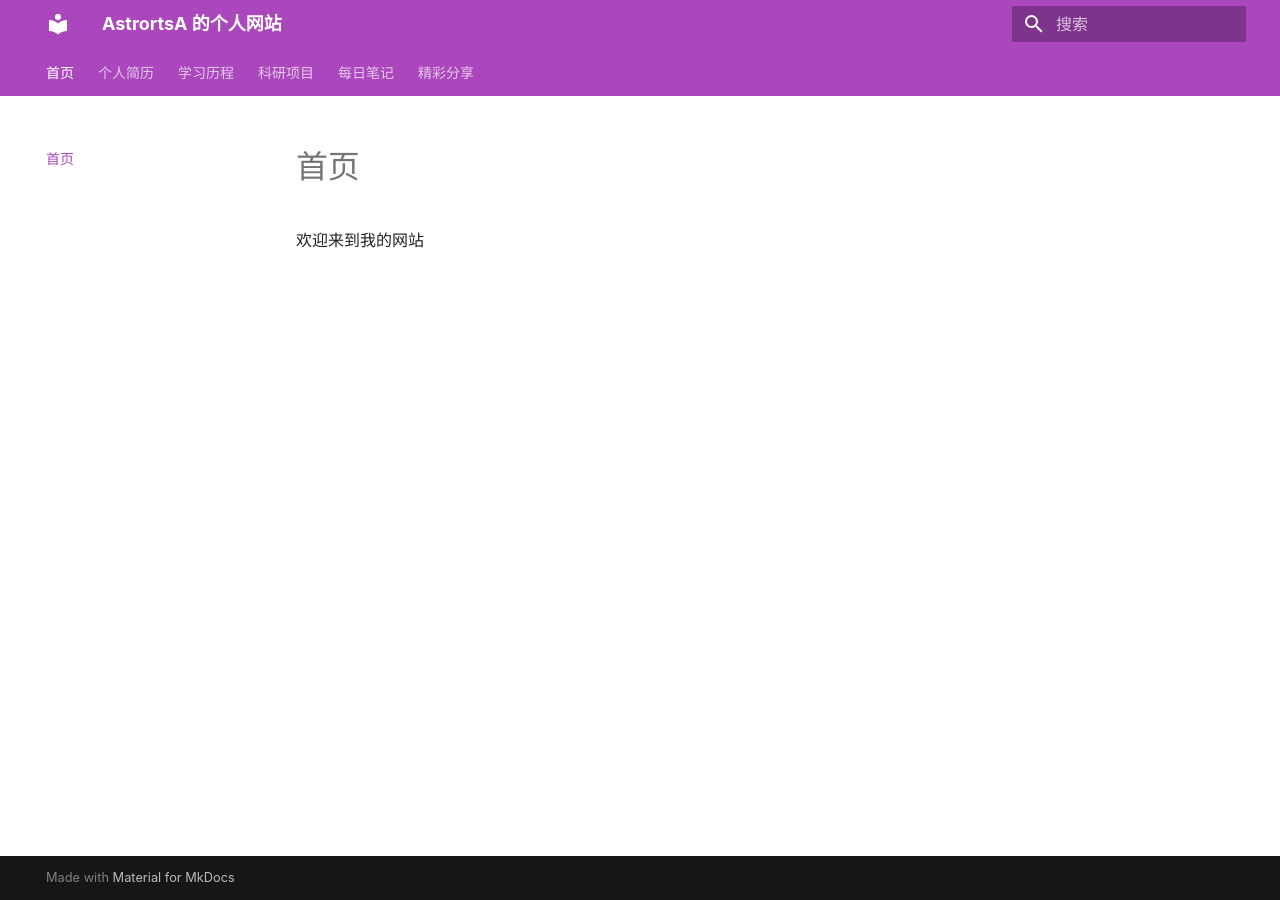
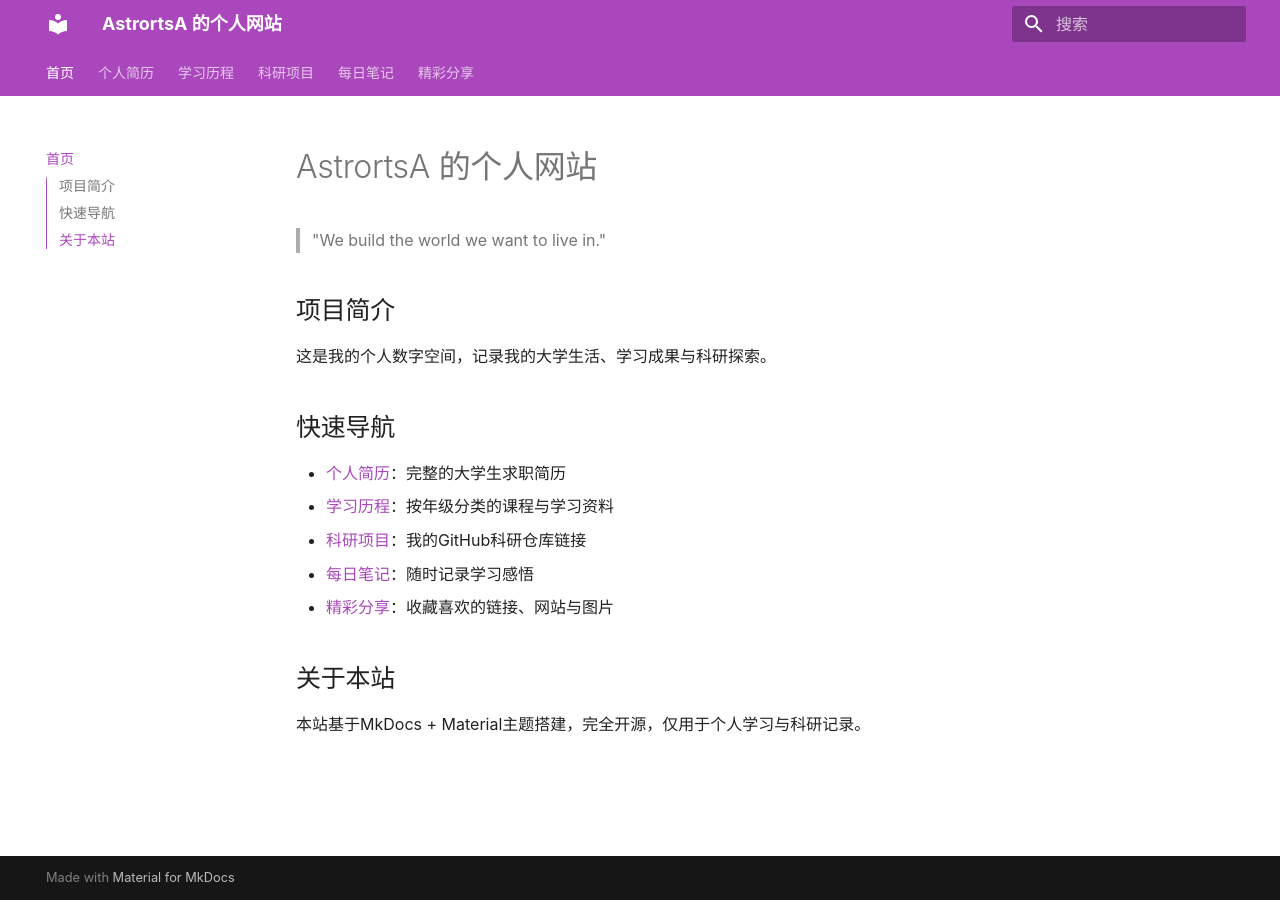
Before and after one commit to AstrortsA/AstrortsA.github.io, an MkDocs documentation site: the page built from docs/index.md, in a window 1280 px wide. Built offline with MkDocs 1.6.1 and Material for MkDocs 9.7.7, drawn with Linux system fonts in a browser that asks for light colours; some web fonts are replaced.

Commit message:
Update index.md

```diff
--- a/docs/index.md
+++ b/docs/index.md
@@ -1,2 +1,20 @@
-# 首页
-欢迎来到我的网站
+---
+title: 首页
+---
+
+# AstrortsA 的个人网站
+
+> "We build the world we want to live in."
+
+## 项目简介
+这是我的个人数字空间，记录我的大学生活、学习成果与科研探索。
+
+## 快速导航
+- [个人简历](sslocal://flow/file_open?url=resume.md&flow_extra=eyJsaW5rX3R5cGUiOiJjb2RlX2ludGVycHJldGVyIn0=)：完整的大学生求职简历
+- [学习历程](sslocal://flow/file_open?url=study%2Ffreshman.md&flow_extra=eyJsaW5rX3R5cGUiOiJjb2RlX2ludGVycHJldGVyIn0=)：按年级分类的课程与学习资料
+- [科研项目](sslocal://flow/file_open?url=research.md&flow_extra=eyJsaW5rX3R5cGUiOiJjb2RlX2ludGVycHJldGVyIn0=)：我的GitHub科研仓库链接
+- [每日笔记](sslocal://flow/file_open?url=notes.md&flow_extra=eyJsaW5rX3R5cGUiOiJjb2RlX2ludGVycHJldGVyIn0=)：随时记录学习感悟
+- [精彩分享](sslocal://flow/file_open?url=share.md&flow_extra=eyJsaW5rX3R5cGUiOiJjb2RlX2ludGVycHJldGVyIn0=)：收藏喜欢的链接、网站与图片
+
+## 关于本站
+本站基于MkDocs + Material主题搭建，完全开源，仅用于个人学习与科研记录。
```
